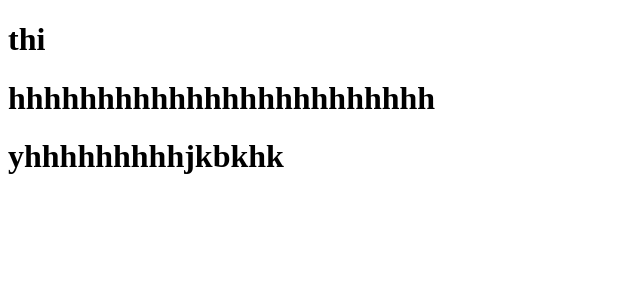
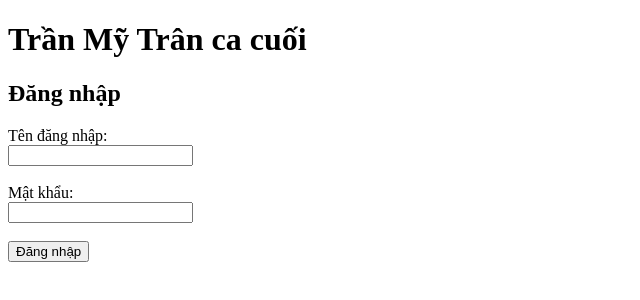
Before and after one commit to ChomIsTran/Thu6Ca4, a plain HTML site: page in.html in a window 1280 px wide. Shown: the whole page, without its empty margins (0-640 px from the left). Drawn offline with Linux system fonts and the light colour scheme.

Commit message:
capnhatbaithi

```diff
--- a/in.html
+++ b/in.html
@@ -2,11 +2,22 @@
 <html lang="vi">
 <head>
     <meta charset="UTF-8">
-    <title>Bài thực hành GitHub</title>
+    <title>Login</title>
 </head>
 <body>
-    <h1>thi</h1>
-    <h1>hhhhhhhhhhhhhhhhhhhhhhhh</h1>
-    <h1>yhhhhhhhhhjkbkhk</h1>
+
+    <h1> Trần Mỹ Trân ca cuối</h1>
+    <h2>Đăng nhập</h2>
+
+    <form method="post" action="#">
+        <label>Tên đăng nhập:</label><br>
+        <input type="text" name="username"><br><br>
+
+        <label>Mật khẩu:</label><br>
+        <input type="password" name="password"><br><br>
+
+        <button type="submit">Đăng nhập</button>
+    </form>
+
 </body>
 </html>
```
